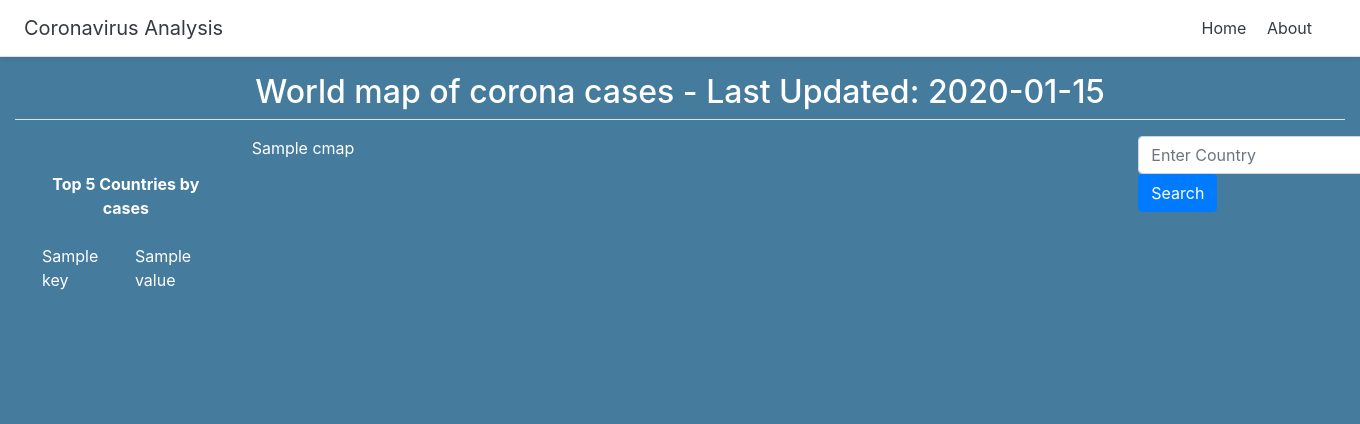
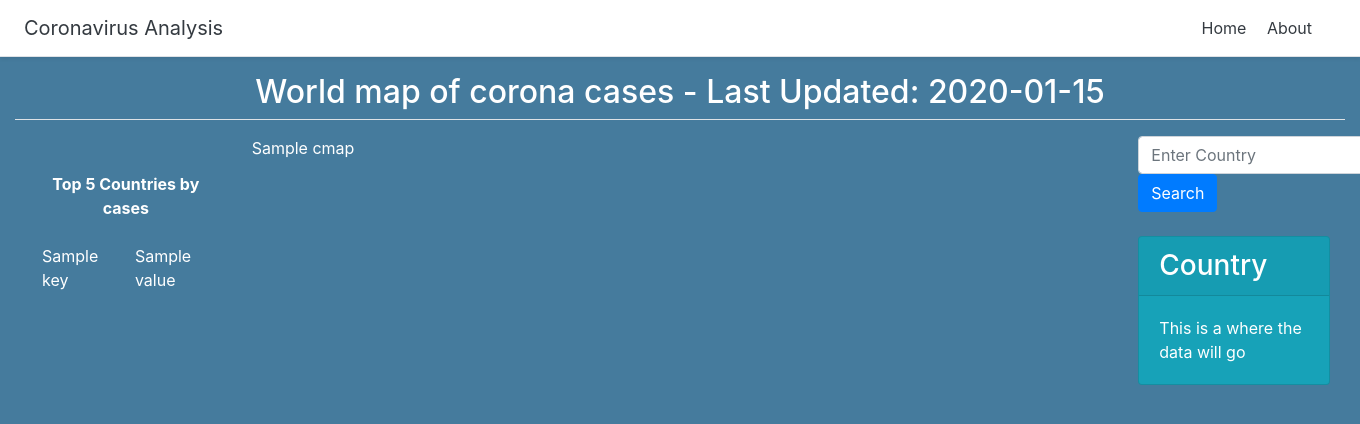
Before and after one commit to Akiwacky/Analysis_Covid-19, a Flask app: template templates/home.html in a window 1360 px wide; the page is wider, and only the part inside the window is pictured. Shown: the top 424 px of that part. Run offline with Flask 2, Linux system fonts and the light colour scheme; the template is opened without the code that fills it: most values are stand-ins (such as "Sample title", 1, 10 or a date in 2020); parts of the project's set-up code (start-up, migrations or seed data) failed here and were passed over; some libraries are stand-ins or nearby versions.

Commit message:
Updates to code

```diff
--- a/Covid.py
+++ b/Covid.py
@@ -22,14 +22,22 @@ def top_five_countries(n=5):
 
 top_five = top_five_countries()
 
+def enter_country(t):
+    country = t.title()
+    country.strip()
+    x = df[df['country'] == country]
+    if x.empty:
+        return "Sorry, No current news on this country"
+    else:
+        return x[['country', 'cases', 'todayCases']]
+
 def convert_time_stamp(x):
     t = datetime.fromtimestamp(x/1000.0)
     s = t.strftime('%d-%b-%Y %H:%M:%S')
     return s[:-3]
-#
-# df['recovered'] = df['recovered'].apply(thousand_separator)
-# df['cases'] = df['cases'].apply(thousand_separator)
-# df['deaths'] = df['deaths'].apply(thousand_separator)
+df['recovered'] = df['recovered'].apply(lambda x: "{:,}".format(x))
+df['cases'] = df['cases'].apply(lambda x: "{:,}".format(x))
+df['deaths'] = df['deaths'].apply(lambda x: "{:,}".format(x))
 df['updated'] = df['updated'].apply(convert_time_stamp)
 last_update = df['updated'][0]
 
--- a/templates/home.html
+++ b/templates/home.html
@@ -18,9 +18,10 @@
 
       <div class="col-md-2 px-md-6">
         <table class="table table-borderless">
+          <caption></caption>
 
           <thead>
-            <th class="text-center" colspan="2">Top 5 Countries by cases</th>
+            <th id="header" class="text-center" colspan="2">Top 5 Countries by cases</th>
           </thead>
           <tbody>
           {% for key,value in top_five.iterrows() %}
@@ -44,6 +45,14 @@
             <input class="form-control mr-sm-2" type="text" placeholder="Enter Country">
             <button class="btn btn-primary my-2 my-sm-0" type="submit">Search</button>
           </form>
+        <div class="m-1 d-inline-block"></div>
+        <div class="card text-white bg-info">
+          <h3 class="card-header">Country</h3>
+          <div class="card-body">
+            This is a where the data will go
+          </div>
+        </div>
+
       </div>
     </div>
   </div>
```
Also changed, not shown: 1 other file.
